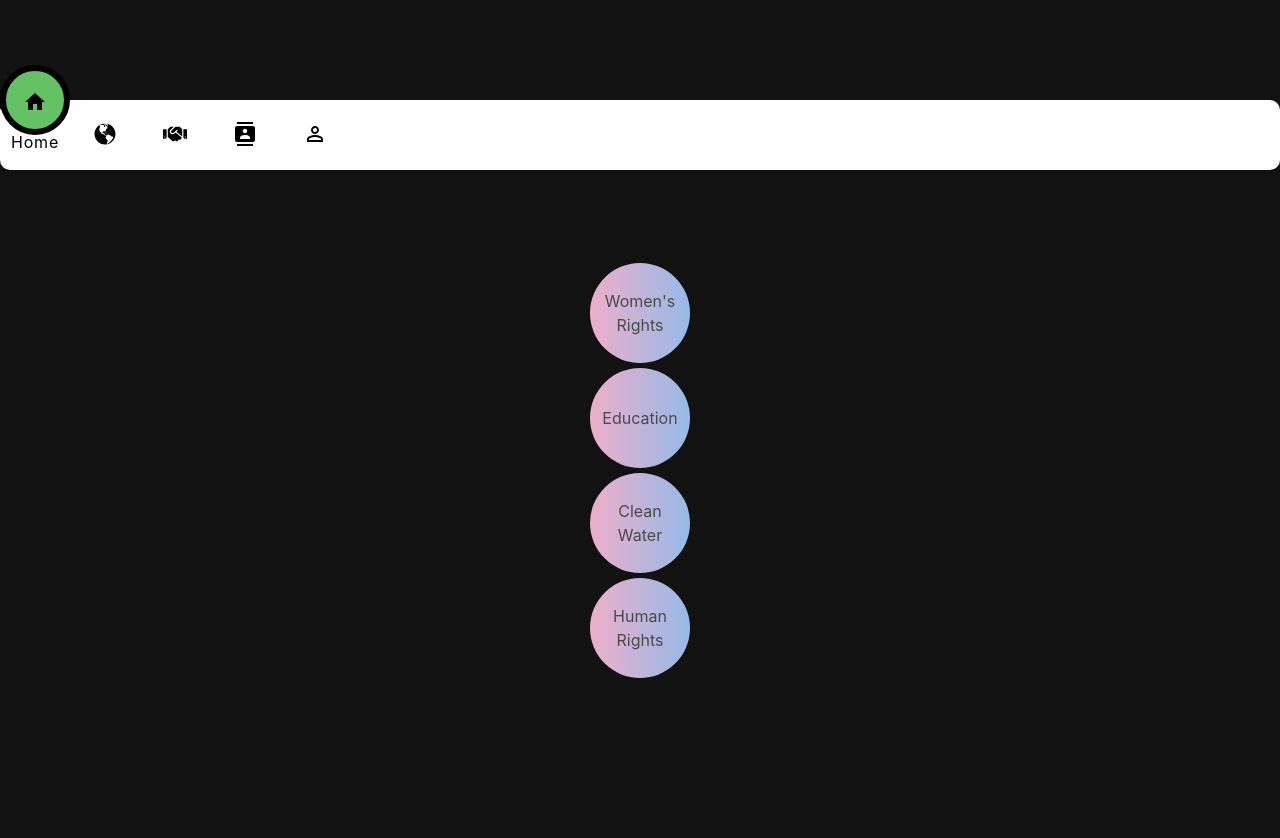
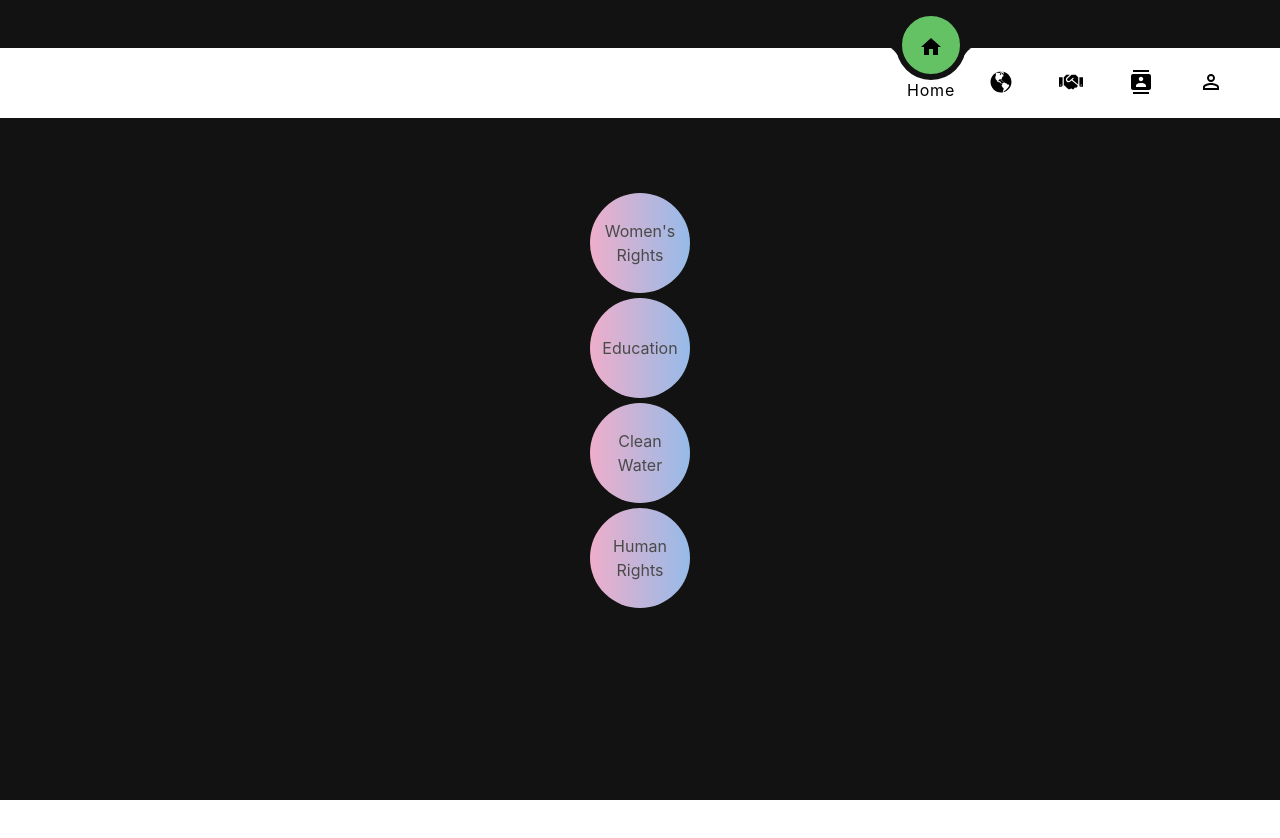
Before and after one commit to simenhaga/Smidig-prosjekt-Meliora-Impact, a React (Create React App) app: page / in a window 1280 px wide. Shown: the top 838 px of the page. After the commit the page ends 800 px from the top, so only its background shows below. Built offline with nearby package versions, Linux system fonts and the light colour scheme.

Commit message:
wrapped header in container

```diff
--- a/src/components/Header.js
+++ b/src/components/Header.js
@@ -18,8 +18,8 @@ const Header = () => {
 
 
     return (
-
-        <div className={'navigation'}>
+        <div className={'header-container'}>
+        <div className={'navigation-container'}>
             <ul>
                 <li className={'list active'}>
                     <a href={'#'}>
@@ -54,6 +54,7 @@ const Header = () => {
                 <div className={'indicator'}/>
             </ul>
         </div>
+        </div>
     );
 };
 
--- a/src/index.css
+++ b/src/index.css
@@ -37,24 +37,32 @@ body{
     place-items: center;
 }
 
-.navigation {
+.header-container {
+    display: flex;
+    justify-content: right;
+    background-color: #ffff;
+    position: absolute;
+    width: 100%;
+    top: 3rem;
+}
+
+.navigation-container {
     background-color: #ffff;
     position: relative;
-    top: 100px;
     display: flex;
     justify-content: center;
     align-items: center;
     border-radius: 10px;
-    width: 100%;
+    width: 30%;
     height: 70px;
 }
 
-.navigation ul {
+.navigation-container ul {
     display: flex;
     width: 100%;
 }
 
-.navigation ul li {
+.navigation-container ul li {
     position: relative;
     list-style: none;
     width: 70px;
@@ -62,7 +70,7 @@ body{
     z-index: 1;
 }
 
-.navigation ul li a {
+.navigation-container ul li a {
     position: relative;
     display: flex;
     justify-content: center;
@@ -73,7 +81,7 @@ body{
     font-weight: 500;
 }
 
-.navigation ul li a .icon {
+.navigation-container ul li a .icon {
     position: relative;
     display: block;
     line-height: 75px;
@@ -83,11 +91,11 @@ body{
     color: black;
 }
 
-.navigation ul li.active a .icon {
-    transform: translateY(-32px);
+.navigation-container ul li.active a .icon {
+    transform: translateY(-35px);
 }
 
-.navigation ul li a .text {
+.navigation-container ul li a .text {
     position: absolute;
     color: black;
     font-weight: 400;
@@ -98,19 +106,19 @@ body{
     transform: translateY(0px);
 }
 
-.navigation ul li.active a .text {
+.navigation-container ul li.active a .text {
     opacity: 1;
     transform: translateY(30px);
 }
 
 .indicator {
     position: absolute;
-    top: -50%;
+    top: -55%;
     width: 70px;
     height: 70px;
     background-color: #64c264;
     border-radius: 50%;
-    border: 6px solid black;
+    border: 6px solid #121212;
     transition: 0.5s;
 }
 
@@ -122,38 +130,38 @@ body{
     width: 20px;
     height: 20px;
     background: transparent;
-    border-top-right-radius: 20px;
-    box-shadow: -1px -10px 0 0 black;
+    border-top-right-radius: 30px;
+    box-shadow: 0px -10px 0 0 #121212;
 }
 
 .indicator::after {
     content: '';
     position: absolute;
     top: 50%;
-    left: -22px;
+    left: 60px;
     width: 20px;
     height: 20px;
     background: transparent;
     border-top-left-radius: 20px;
-    box-shadow: -1px -10px 0 0 black;
+    box-shadow: -1px -10px 0 0 #121212;
 }
 
-.navigation ul li:nth-child(1).active ~ .indicator{
+.navigation-container ul li:nth-child(1).active ~ .indicator{
     transform: translateX(calc(70px * 0));
 }
 
-.navigation ul li:nth-child(2).active ~ .indicator{
+.navigation-container ul li:nth-child(2).active ~ .indicator{
     transform: translateX(calc(70px * 1));
 }
 
-.navigation ul li:nth-child(3).active ~ .indicator{
+.navigation-container ul li:nth-child(3).active ~ .indicator{
     transform: translateX(calc(70px * 2));
 }
 
-.navigation ul li:nth-child(4).active ~ .indicator{
+.navigation-container ul li:nth-child(4).active ~ .indicator{
     transform: translateX(calc(70px * 3));
 }
 
-.navigation ul li:nth-child(5).active ~ .indicator{
+.navigation-container ul li:nth-child(5).active ~ .indicator{
     transform: translateX(calc(70px * 4));
 }
```
